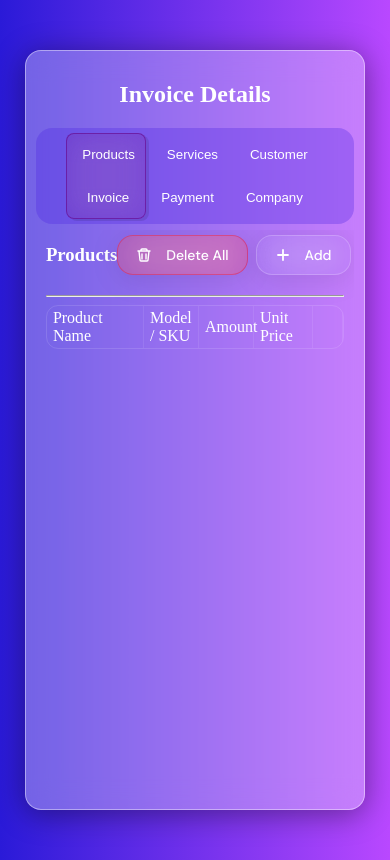
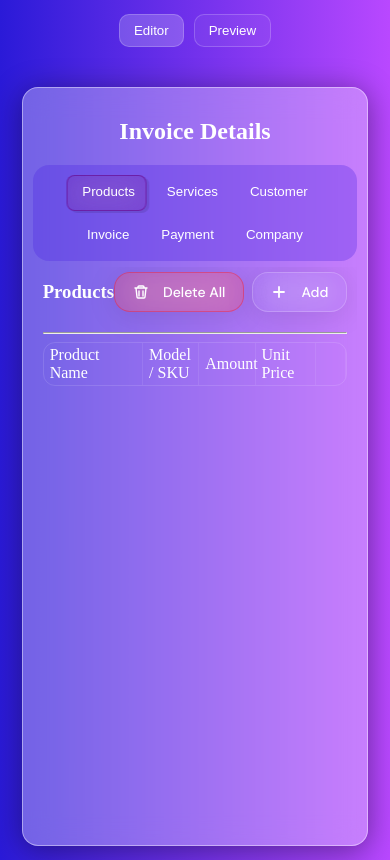
Before and after one commit to Doctor-Wraith/web-invoicer, a React (Vite) app: page / in a window 390 px wide. Built offline with nearby package versions, Linux system fonts and the light colour scheme.

Commit message:
styling issues on smaller devices

```diff
--- a/src/App.css
+++ b/src/App.css
@@ -2,11 +2,21 @@
   height: 100vh;
   color: white;
   display: flex;
+  flex-direction: column;
   justify-content: center;
   align-items: center;
   justify-items: center;
   gap: 30px
 }
+
+.panels {
+  display: flex;
+  gap: 30px;
+  width: 100%;
+  justify-content: center;
+  flex: 1;
+}
+
 .glass {
   /* From https://css.glass */
   background: rgba(255, 255, 255, 0.31);
@@ -42,8 +52,11 @@
     min-width: 0;
   }
 
-  .preview {
-    display: none;
+  .panels {
+    flex-direction: column;
+    align-items: center;
+    margin: 0;
+    padding: 0;
   }
 }
 
@@ -78,3 +91,23 @@ textarea {
   resize: none;
   height: 100%;
 }
+
+.mobile-tabs {
+  display: flex;
+  gap: 10px;
+  margin-bottom: 10px;
+  justify-content: center;
+}
+
+.mobile-tabs button {
+  padding: 8px 14px;
+  border-radius: 10px;
+  border: 1px solid rgba(255,255,255,0.2);
+  background: rgba(255,255,255,0.05);
+  color: white;
+  cursor: pointer;
+}
+
+.mobile-tabs button.active {
+  background: rgba(255,255,255,0.2);
+}
--- a/src/App.tsx
+++ b/src/App.tsx
@@ -1,6 +1,6 @@
 import './App.css'
 import Tabs from "./tabs/Tabs.tsx"
-import React, {useState} from "react";
+import React, {useEffect, useState} from "react";
 import type {ProductInformation} from "./custom components/productRow/ProductRow.tsx";
 import Preview from "./Preview/Preview.tsx";
 import {type Customer} from "./tabs/CustomerTab.tsx";
@@ -197,12 +197,47 @@ function App() {
   const { prompt, ProductFormDialog} = useProductForm();
   const {paymentPrompt, PaymentFormDialog} = usePaymentForm();
 
+  // Styling for small screens
+  const [isCompact, setIsCompact] = useState<boolean>(window.innerWidth < 1120);
+
+  useEffect(() => {
+    const handleResize = () => {
+      setIsCompact(window.innerWidth < 1120);
+    };
+
+    window.addEventListener('resize', handleResize);
+    return () => window.removeEventListener('resize', handleResize);
+  })
+
+  const [mobileView, setMobileView] = useState<"editor" | "preview">("editor");
+
+
   return (
     <>
       <div className="app">
-        <ConfirmDialog />
+          <ConfirmDialog/>
           {ProductFormDialog}
           {PaymentFormDialog}
+          {isCompact && (
+              <div className="mobile-tabs">
+                <button
+                    className={mobileView === "editor" ? "active" : ""}
+                    onClick={() => setMobileView("editor")}
+                >
+                  Editor
+                </button>
+
+                <button
+                    className={mobileView === "preview" ? "active" : ""}
+                    onClick={() => setMobileView("preview")}
+                >
+                  Preview
+                </button>
+              </div>
+          )}
+
+        <div className="panels">
+          {(!isCompact || mobileView === "editor") && (
             <div className="glass user-input main-panel">
               <div className="title-card">
                 <h2>Invoice Details</h2>
@@ -230,7 +265,10 @@ function App() {
               />
 
             </div>
+        )
+        }
 
+          {(!isCompact || mobileView === "preview") && (
               <div className="glass preview main-panel">
                 <Preview
                     currency={currency}
@@ -242,6 +280,8 @@ function App() {
                     company={company}
                 />
               </div>
+          )}
+        </div>
       </div>
     </>
   )
--- a/src/styles/Tabs.css
+++ b/src/styles/Tabs.css
@@ -2,20 +2,21 @@
     position: relative;
     overflow: hidden;
     display: flex;
-    flex-wrap: wrap;
     justify-content: center;
     border-radius: 16px;
     background-color: var(--accent-color);
     padding: 5px 20px;
     flex: none;
-    align-self: center
+    align-self: center;
+    flex-wrap: wrap;
+    overflow-x: auto;
 }
 
 .tab-indicator {
     position: absolute;
     top: 5px;
     left: 0;
-    height: calc(100% - 10px);
+    height: calc(1em + 20px);
     /* From https://css.glass */
     background: var(--select-color);
     /* border-radius: 16px; */
--- a/src/tabs/Tabs.tsx
+++ b/src/tabs/Tabs.tsx
@@ -52,17 +52,30 @@ export default function Tabs({
     useEffect(() => {
         const updateIndicator = () => {
             const activeEl = tabRefs.current[activeTab];
-            if (activeEl && activeEl.parentElement) {
+            const container = activeEl?.parentElement as HTMLElement;
+            if (activeEl && container) {
+                const containerRect = container.getBoundingClientRect();
+                const activeElRect = activeEl.getBoundingClientRect();
                 setIndicatorStyle({
-                    width: activeEl.offsetWidth - 5,
-                    transform: `translateX(${activeEl.offsetLeft}px)`,
+                    width: activeElRect.width - 5,
+                    transform: `translate(${activeElRect.left - containerRect.left}px, ${activeElRect.top - containerRect.top}px)`,
                 });
             }
         };
 
         updateIndicator();
+        const resizeObserver = new ResizeObserver(() => {
+            requestAnimationFrame(updateIndicator);
+        });
+
+        if (tabRefs.current[activeTab]?.parentElement) {
+            resizeObserver.observe(tabRefs.current[activeTab]!.parentElement!);
+        }
         window.addEventListener("resize", updateIndicator);
-        return () => window.removeEventListener("resize", updateIndicator);
+        return () => {
+            resizeObserver.disconnect();
+            window.removeEventListener("resize", updateIndicator);
+        }
     }, [activeTab]);
 
     return (
```
Also changed, not shown: 1 other file (tests, documents, lock files or other folders). Lines whose indentation alone changed are shown as unchanged.
